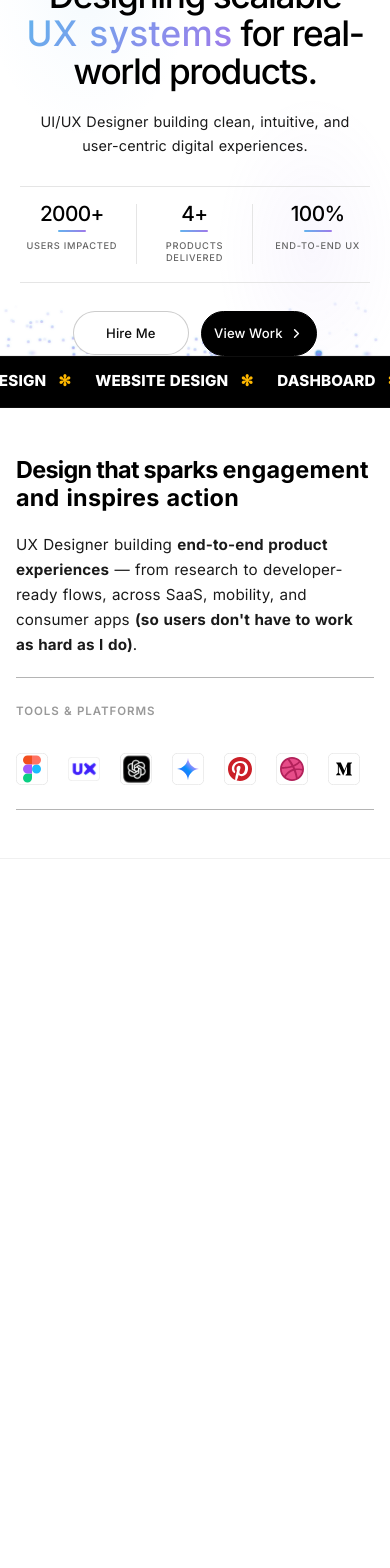
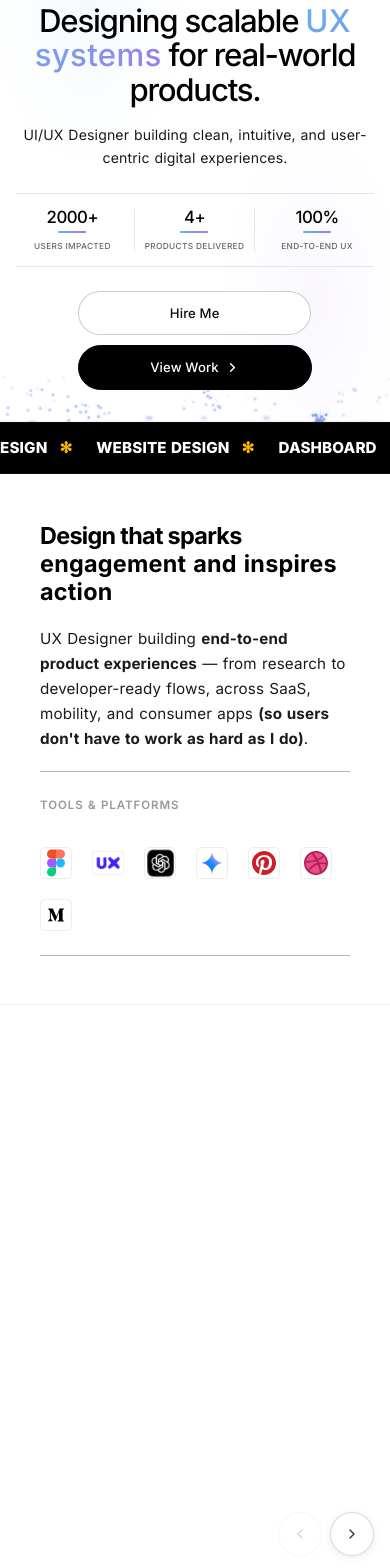
Before and after one commit to AkashGangurde02/Portfolio, a React (Vite) app: page / in a window 390 px wide. Shown: the part 180-1748 px from the top of the page. Built offline with nearby package versions, Linux system fonts and the light colour scheme.

Commit message:
style: responsive design fixes, mobile navbar logo alignment and mobile works carousel

```diff
--- a/src/components/AboutSection.css
+++ b/src/components/AboutSection.css
@@ -8,7 +8,7 @@
   max-width: 1400px;
   margin: 0 auto;
   display: grid;
-  grid-template-columns: 580px 1fr;
+  grid-template-columns: minmax(300px, 45%) 1fr;
   gap: 4rem;
   align-items: stretch;
 }
@@ -19,7 +19,7 @@
 }
 
 .about-image {
-  width: 120%;
+  width: 100%;
   height: 100%;
   min-height: 250px;
   border-radius: 20px;
@@ -242,10 +242,10 @@
 }
 
 
-@media (max-width: 1024px) {
+@media (max-width: 1200px) {
   .about-container {
-    grid-template-columns: 350px 1fr;
-    gap: 4rem;
+    grid-template-columns: minmax(260px, 38%) 1fr;
+    gap: 3rem;
   }
 
   .about-title {
@@ -253,7 +253,36 @@
   }
 
   .home-about-description {
-    font-size: 20px;
+    font-size: 18px;
+  }
+}
+
+@media (max-width: 1024px) {
+  .about-container {
+    grid-template-columns: 1fr;
+    gap: 0;
+  }
+
+  /* Show image on tablet as a full-width banner */
+  .about-image-wrapper {
+    display: block;
+    aspect-ratio: 16 / 7;
+    margin-bottom: 2.5rem;
+  }
+
+  .about-image {
+    width: 100%;
+    height: 100%;
+    min-height: auto;
+    border-radius: 16px;
+  }
+
+  .about-title {
+    font-size: clamp(1.75rem, 4vw, 2.5rem);
+  }
+
+  .home-about-description {
+    font-size: 18px;
   }
 }
 
--- a/src/components/Footer.css
+++ b/src/components/Footer.css
@@ -250,7 +250,6 @@
     text-align: center;
   }
 
-
   /* Center nav links */
   .footer-nav {
     flex-direction: column;
@@ -301,9 +300,38 @@
   }
 
   .footer-main {
-    gap: 3rem;
-    padding-top: 2.5rem;
-    padding-bottom: 2.5rem;
+    gap: 2.5rem;
+    padding-top: 2rem;
+    padding-bottom: 2rem;
+  }
+
+  /* On small mobile, use a 2-column grid for nav links */
+  .footer-nav {
+    display: grid;
+    grid-template-columns: 1fr 1fr;
+    gap: 1rem 2rem;
+    justify-items: center;
+    width: 100%;
+  }
+
+  .footer-nav-link {
+    font-size: 0.95rem;
+    padding: 0.4rem 0;
+  }
+}
+
+@media (max-width: 400px) {
+  .footer {
+    padding: 2.5rem 1rem 1.5rem;
+  }
+
+  .footer-nav {
+    grid-template-columns: 1fr;
+    gap: 0.75rem;
+  }
+
+  .footer-heading {
+    font-size: clamp(0.9rem, 5vw, 1.5rem);
   }
 }
 
--- a/src/components/HeroSection.css
+++ b/src/components/HeroSection.css
@@ -12,6 +12,12 @@
   background-color: var(--bg-page);
   padding: 0 2rem;
   overflow: hidden;
+}
+
+/* ── Hero responsive padding utility ── */
+@media (min-width: 1600px) {
+  .hero-section { padding: 0 4rem; }
+  .hero-container { max-width: 1200px; }
 }
 
 /* ── Ambient background gradient blobs ── */
@@ -371,26 +377,99 @@
   .hero-title { font-size: 72px; }
 }
 
-/* ── Mobile ── */
-@media (max-width: 640px) {
-  .hero-section { padding: 0 1.25rem; }
+/* ── Tablet (640px–968px) ── */
+@media (min-width: 640px) and (max-width: 968px) {
+  .hero-section {
+    min-height: auto;
+    padding: 4rem 2rem 3rem;
+  }
+
+  .hero-container {
+    gap: 2rem;
+  }
 
   .hero-title {
-    font-size: clamp(2.2rem, 9vw, 3rem);
+    font-size: clamp(2.2rem, 5.5vw, 3.5rem);
     margin-bottom: 1.25rem;
   }
 
-  .hero-subtitle { font-size: 0.9rem; margin-bottom: 1.75rem; }
+  .hero-profile-image {
+    width: 80px;
+    height: 80px;
+    margin-bottom: 1.25rem;
+  }
+
+  .hero-impact-stats {
+    max-width: 440px;
+  }
+}
+
+/* ── Mobile ── */
+@media (max-width: 640px) {
+  .hero-section {
+    padding: 3rem 1.25rem 2.5rem;
+    min-height: auto;
+  }
+
+  .hero-title {
+    font-size: clamp(1.95rem, 8.5vw, 2.8rem);
+    margin-bottom: 1rem;
+    line-height: 1.1;
+  }
+
+  .hero-subtitle {
+    font-size: clamp(0.88rem, 3.5vw, 1rem);
+    margin-bottom: 1.5rem;
+    max-width: 100%;
+  }
+
+  .hero-profile-image {
+    width: 64px;
+    height: 64px;
+    margin-bottom: 1.25rem;
+  }
 
   .hero-impact-stats {
     grid-template-columns: repeat(3, 1fr);
     max-width: 100%;
-    margin-bottom: 1.75rem;
+    margin-bottom: 1.5rem;
+    padding: 0.9rem 0;
   }
 
-  .impact-stat-item { padding: 0 0.75rem; }
-  .impact-stat-number { font-size: 1.3rem; }
-  .impact-stat-title { font-size: 0.58rem; }
+  .impact-stat-item { padding: 0 0.5rem; }
+  .impact-stat-number { font-size: 1.15rem; }
+  .impact-stat-title { font-size: 0.56rem; }
 
-  .hero-cta-btn { padding: 11px 22px; font-size: 0.82rem; }
+  .hero-cta-group {
+    gap: 10px;
+    flex-wrap: wrap;
+    justify-content: center;
+  }
+
+  .hero-cta-btn {
+    padding: 11px 20px;
+    font-size: 0.82rem;
+    min-height: 44px;
+  }
 }
+
+/* ── Small phones ── */
+@media (max-width: 400px) {
+  .hero-section { padding: 2.5rem 1rem 2rem; }
+
+  .hero-title {
+    font-size: clamp(1.7rem, 8vw, 2.2rem);
+  }
+
+  .impact-stat-item { padding: 0 0.35rem; }
+  .impact-stat-number { font-size: 1.05rem; }
+  .impact-stat-title { font-size: 0.52rem; letter-spacing: 0.04em; }
+}
+
+/* ── Landscape mobile ── */
+@media (max-width: 768px) and (orientation: landscape) {
+  .hero-section {
+    min-height: auto;
+    padding: 3.5rem 2rem 2rem;
+  }
+}
--- a/src/components/ImpactSection.css
+++ b/src/components/ImpactSection.css
@@ -16,7 +16,7 @@
   margin: 0 auto;
   display: grid;
   grid-template-columns: 1fr 2fr;
-  gap: 8rem;
+  gap: clamp(3rem, 6vw, 8rem);
   align-items: center;
 }
 
@@ -170,7 +170,15 @@
 /* ══════════════════════════════════════════════════════════════
    RESPONSIVE
 ══════════════════════════════════════════════════════════════ */
+@media (max-width: 1280px) {
+  .impact-inner {
+    gap: 4rem;
+  }
+}
+
 @media (max-width: 1024px) {
+  .impact-section { padding: 5rem 2rem; }
+
   .impact-inner {
     grid-template-columns: 1fr;
     gap: 3rem;
--- a/src/components/Navbar.css
+++ b/src/components/Navbar.css
@@ -236,6 +236,11 @@
   transition: all 0.3s cubic-bezier(0.4, 0, 0.2, 1);
 }
 
+/* When navbar is scrolled (white bg), make hamburger dark */
+.navbar.scrolled .hamburger-menu span {
+  background-color: #0D0D0D;
+}
+
 .hamburger-menu:hover span {
   background-color: var(--accent);
 }
@@ -255,6 +260,14 @@
     z-index: 1000;
     padding: 0.75rem 1.5rem;
     box-shadow: 0 2px 8px rgba(0,0,0,0.4);
+  }
+
+  .navbar-logo {
+    color: #FFFFFF !important;
+  }
+
+  .logo-year {
+    color: #999999 !important;
   }
 
   .navbar-container {
@@ -279,10 +292,13 @@
     flex-direction: column;
     justify-content: center;
     gap: 7px;
-    width: 40px;
-    height: 40px;
+    width: 44px;
+    height: 44px;
     padding: 4px;
     align-items: center;
+    /* Hamburger always dark on mobile dark navbar */
+    background: transparent;
+    border: none;
   }
 
   .hamburger-menu span {
--- a/src/components/WorksSection.css
+++ b/src/components/WorksSection.css
@@ -17,7 +17,7 @@
 }
 
 /* ── Header row ── */
-.wc-header {
+.wsc-header {
   display: flex;
   align-items: center;
   justify-content: space-between;
@@ -26,7 +26,7 @@
   border-bottom: 1px solid rgba(0,0,0,0.07);
 }
 
-.wc-section-title {
+.wsc-section-title {
   font-size: clamp(1.5rem, 3vw, 2.2rem);
   font-weight: 700;
   line-height: 1.2;
@@ -35,7 +35,7 @@
   margin: 0;
 }
 
-.wc-view-all-btn {
+.wsc-view-all-btn {
   display: inline-flex;
   align-items: center;
   justify-content: center;
@@ -52,7 +52,7 @@
   white-space: nowrap;
 }
 
-.wc-view-all-btn:hover {
+.wsc-view-all-btn:hover {
   background-color: var(--accent-subtle);
   border-color: var(--accent);
   color: var(--accent) !important;
@@ -60,15 +60,15 @@
   box-shadow: 0 4px 12px rgba(0, 0, 0, 0.05);
 }
 
-/* ── Cards Grid ── */
-.wc-grid {
+/* ── Cards Grid (Desktop: Static Grid Layout) ── */
+.wsc-grid {
   display: grid;
   grid-template-columns: repeat(3, 1fr);
   gap: 0; /* Zero gap so card padding centers the border */
 }
 
 /* ── Individual Card ── */
-.wc-card {
+.wsc-card {
   display: flex;
   flex-direction: column;
   text-decoration: none;
@@ -83,21 +83,21 @@
   transition: transform 0.35s ease;
 }
 
-.wc-card:first-child {
+.wsc-card:first-child {
   padding-left: 0;
 }
 
-.wc-card:last-child {
+.wsc-card:last-child {
   padding-right: 0;
   border-right: none !important;
 }
 
-.wc-card:hover {
+.wsc-card:hover {
   transform: translateY(-4px);
 }
 
 /* ── Thumbnail ── */
-.wc-image-wrap {
+.wsc-image-wrap {
   width: 100%;
   aspect-ratio: 16 / 10.5;
   overflow: hidden;
@@ -106,7 +106,7 @@
   flex-shrink: 0;
 }
 
-.wc-image {
+.wsc-image {
   width: 100%;
   height: 100%;
   object-fit: cover;
@@ -117,13 +117,13 @@
   opacity: 0.95;
 }
 
-.wc-card:hover .wc-image {
+.wsc-card:hover .wsc-image {
   transform: scale(1.03);
   opacity: 1;
 }
 
 /* ── Card Body ── */
-.wc-body {
+.wsc-body {
   display: flex;
   flex-direction: column;
   gap: 6px;
@@ -132,7 +132,7 @@
   background-color: transparent;
 }
 
-.wc-title {
+.wsc-title {
   font-size: 1.25rem; /* Larger, bold title matching image */
   font-weight: 600;
   letter-spacing: -0.02em;
@@ -141,7 +141,7 @@
   margin: 0 0 4px 0;
 }
 
-.wc-meta {
+.wsc-meta {
   display: flex;
   align-items: center;
   gap: 12px;
@@ -150,10 +150,10 @@
   margin-bottom: 4px;
 }
 
-.wc-date { font-weight: 400; }
-.wc-category { font-weight: 400; }
+.wsc-date { font-weight: 400; }
+.wsc-category { font-weight: 400; }
 
-.wc-cta-link {
+.wsc-cta-link {
   display: inline-flex;
   align-items: center;
   gap: 4px;
@@ -167,122 +167,134 @@
   transition: color 0.25s ease, gap 0.2s ease;
 }
 
-.wc-card:hover .wc-cta-link {
+.wsc-card:hover .wsc-cta-link {
   gap: 7px;
   color: #000000 !important;
   background-color: transparent !important;
 }
 
-.wc-cta-arrow {
+.wsc-cta-arrow {
   flex-shrink: 0;
   transition: transform 0.25s ease;
 }
 
-.wc-card:hover .wc-cta-arrow {
+.wsc-card:hover .wsc-cta-arrow {
   transform: translateX(3px);
 }
 
-/* ── Scroll nav arrows (mobile) ── */
-.wc-nav-arrows {
+/* ── Scroll nav arrows (Hidden on desktop) ── */
+.wsc-nav-arrows {
   display: none;
   align-items: center;
+  justify-content: flex-end;
   gap: 8px;
   margin-top: 1.5rem;
 }
 
-.wc-nav-btn {
+.wsc-nav-btn {
   display: inline-flex;
   align-items: center;
   justify-content: center;
-  width: 34px;
-  height: 34px;
+  width: 36px;
+  height: 36px;
   border-radius: 50%;
-  border: 1px solid rgba(255,255,255,0.1);
-  background: rgba(255,255,255,0.03);
-  color: #ADADAD;
+  border: 1.5px solid rgba(0,0,0,0.15);
+  background: #ffffff;
+  color: #333333;
   cursor: pointer;
   transition: all 0.2s ease;
+  box-shadow: 0 2px 8px rgba(0,0,0,0.08);
 }
 
-.wc-nav-btn:hover {
-  background: rgba(255,255,255,0.07);
-  border-color: rgba(255,255,255,0.2);
-  color: #F2F2F2;
+.wsc-nav-btn:hover {
+  background: #f4f4f4;
+  border-color: rgba(0,0,0,0.25);
+  color: #111111;
 }
 
-.wc-nav-btn--disabled {
+.wsc-nav-btn--disabled {
   opacity: 0.2;
   cursor: default;
   pointer-events: none;
 }
 
-/* ── Tablet (2 columns) ── */
+/* ── Tablet (2 columns Static Grid) ── */
 @media (max-width: 1100px) {
   .works-section { padding: 4rem 0; }
-  .wc-grid {
+  .work-container { padding: 0 2rem; }
+
+  .wsc-grid {
+    display: grid;
     grid-template-columns: repeat(2, 1fr);
-    gap: 2.5rem 0; /* Vertical gap, no horizontal gap */
+    gap: 2.5rem 0;
+    margin: 0;
+    padding-left: 0;
+    padding-right: 0;
   }
 
-  .wc-card {
+  .wsc-card {
     padding: 0 1.25rem !important;
     border-right: 1px solid #E5E5E5 !important;
   }
 
   /* Left column cards (odd child) */
-  .wc-card:nth-child(2n+1) {
+  .wsc-card:nth-child(2n+1) {
     padding-left: 0 !important;
     padding-right: 1.25rem !important;
     border-right: 1px solid #E5E5E5 !important;
   }
 
   /* Right column cards (even child) */
-  .wc-card:nth-child(2n) {
+  .wsc-card:nth-child(2n) {
     padding-left: 1.25rem !important;
     padding-right: 0 !important;
     border-right: none !important;
   }
 
-  .wc-card:last-child {
+  .wsc-card:last-child {
     border-right: none !important;
   }
 }
 
-/* ── Mobile (horizontal scroll) ── */
+/* ── Mobile (horizontal scroll carousel) ── */
 @media (max-width: 680px) {
   .works-section { padding: 3rem 0; }
   .work-container { padding: 0 1.25rem; }
-  .wc-header { margin-bottom: 1.5rem; }
-  .wc-section-title { font-size: clamp(1.2rem, 5vw, 1.5rem); }
+  .wsc-header { margin-bottom: 1.5rem; padding-bottom: 1rem; }
+  .wsc-section-title { font-size: clamp(1.2rem, 5vw, 1.5rem); }
 
-  .wc-grid {
+  .wsc-grid {
     display: flex;
     flex-direction: row;
     overflow-x: auto;
     scroll-snap-type: x mandatory;
-    gap: 1.25rem;
-    padding-bottom: 0.5rem;
+    gap: 1rem;
+    padding-bottom: 1rem;
     scrollbar-width: none;
     -ms-overflow-style: none;
     grid-template-columns: unset;
+    margin: 0;
+    padding-left: 0;
+    padding-right: 0;
   }
 
-  .wc-grid::-webkit-scrollbar { display: none; }
+  .wsc-grid::-webkit-scrollbar { display: none; }
 
-  .wc-card {
+  .wsc-card {
     flex-shrink: 0;
-    width: 80vw;
-    max-width: 300px;
+    width: 86vw; /* Increased mobile card width */
+    max-width: 350px; /* Increased max-width */
     scroll-snap-align: start;
     padding: 0 !important;
     border-right: none !important;
   }
 
-  .wc-nav-arrows { display: flex; }
+  .wsc-title { font-size: 1.1rem; }
+  .wsc-nav-arrows { display: flex; }
 }
 
 @media (max-width: 480px) {
-  .wc-section-title { font-size: clamp(1.1rem, 5vw, 1.35rem); }
-  .wc-view-all-btn { font-size: 0.75rem; padding: 6px 14px; }
-  .wc-card { width: 84vw; }
+  .wsc-section-title { font-size: clamp(1.1rem, 5vw, 1.35rem); }
+  .wsc-view-all-btn { font-size: 0.75rem; padding: 6px 14px; }
+  .wsc-card { width: 88vw; }
 }
--- a/src/components/WorksSection.jsx
+++ b/src/components/WorksSection.jsx
@@ -48,7 +48,7 @@ const WorksSection = () => {
   useEffect(() => {
     const ctx = gsap.context(() => {
       // Header fade-in
-      gsap.from('.wc-header', {
+      gsap.from('.wsc-header', {
         scrollTrigger: {
           trigger: sectionRef.current,
           start: 'top 90%',
@@ -91,18 +91,29 @@ const WorksSection = () => {
   const scrollCards = (dir) => {
     const el = cardsRef.current
     if (!el) return
-    el.scrollBy({ left: dir * 340, behavior: 'smooth' })
+    const firstCard = el.querySelector('.wsc-card')
+    const scrollAmount = firstCard ? firstCard.clientWidth : 340
+    el.scrollBy({ left: dir * scrollAmount, behavior: 'smooth' })
     setTimeout(updateScrollButtons, 400)
   }
+
+  useEffect(() => {
+    const timer = setTimeout(updateScrollButtons, 100)
+    window.addEventListener('resize', updateScrollButtons)
+    return () => {
+      clearTimeout(timer)
+      window.removeEventListener('resize', updateScrollButtons)
+    }
+  }, [])
 
   return (
     <section ref={sectionRef} id="work" className="works-section">
       <div className="work-container">
 
         {/* ── Header row ── */}
-        <div className="wc-header">
-          <h2 className="wc-section-title">Selected Works</h2>
-          <Link to="/work" className="wc-view-all-btn">
+        <div className="wsc-header">
+          <h2 className="wsc-section-title">Selected Works</h2>
+          <Link to="/work" className="wsc-view-all-btn">
             View all works
           </Link>
         </div>
@@ -110,26 +121,26 @@ const WorksSection = () => {
         {/* ── Cards grid ── */}
         <div
           ref={cardsRef}
-          className="wc-grid"
+          className="wsc-grid"
           onScroll={updateScrollButtons}
         >
           {projects.map((project) => (
-            <Link key={project.id} to={project.link} className="wc-card">
+            <Link key={project.id} to={project.link} className="wsc-card">
               {/* Thumbnail */}
-              <div className="wc-image-wrap">
-                <img src={project.image} alt={project.title} className="wc-image" />
+              <div className="wsc-image-wrap">
+                <img src={project.image} alt={project.title} className="wsc-image" />
               </div>
 
               {/* Info */}
-              <div className="wc-body">
-                <h3 className="wc-title">{project.title}</h3>
-                <div className="wc-meta">
-                  <span className="wc-date">{project.date}</span>
-                  <span className="wc-category">{project.category}</span>
+              <div className="wsc-body">
+                <h3 className="wsc-title">{project.title}</h3>
+                <div className="wsc-meta">
+                  <span className="wsc-date">{project.date}</span>
+                  <span className="wsc-category">{project.category}</span>
                 </div>
-                <span className="wc-cta-link">
+                <span className="wsc-cta-link">
                   View case study
-                  <svg className="wc-cta-arrow" width="14" height="14" viewBox="0 0 24 24" fill="none">
+                  <svg className="wsc-cta-arrow" width="14" height="14" viewBox="0 0 24 24" fill="none">
                     <path d="M5 12H19M19 12L12 5M19 12L12 19" stroke="currentColor" strokeWidth="2.5" strokeLinecap="round" strokeLinejoin="round" />
                   </svg>
                 </span>
@@ -139,9 +150,9 @@ const WorksSection = () => {
         </div>
 
         {/* ── Scroll nav arrows (mobile) ── */}
-        <div className="wc-nav-arrows">
+        <div className="wsc-nav-arrows">
           <button
-            className={`wc-nav-btn ${!canScrollLeft ? 'wc-nav-btn--disabled' : ''}`}
+            className={`wsc-nav-btn ${!canScrollLeft ? 'wsc-nav-btn--disabled' : ''}`}
             onClick={() => scrollCards(-1)}
             aria-label="Scroll left"
           >
@@ -150,7 +161,7 @@ const WorksSection = () => {
             </svg>
           </button>
           <button
-            className={`wc-nav-btn ${!canScrollRight ? 'wc-nav-btn--disabled' : ''}`}
+            className={`wsc-nav-btn ${!canScrollRight ? 'wsc-nav-btn--disabled' : ''}`}
             onClick={() => scrollCards(1)}
             aria-label="Scroll right"
           >
--- a/src/mobile-enhancements.css
+++ b/src/mobile-enhancements.css
@@ -259,19 +259,8 @@ body {
     }
 }
 
-/* Smooth transitions for mobile */
-@media (max-width: 768px) {
-    * {
-        transition-duration: 0.2s !important;
-    }
-
-    /* Faster animations on mobile */
-    [class*="animate"],
-    [class*="transition"] {
-        animation-duration: 0.3s !important;
-        transition-duration: 0.2s !important;
-    }
-}
+/* NOTE: Blanket transition-duration override removed — it killed GSAP & Framer Motion.
+   Animations are now handled per-component or via prefers-reduced-motion below. */
 
 /* iOS-specific fixes */
 @supports (-webkit-touch-callout: none) {
--- a/src/pages/CaseStudyContactForm.css
+++ b/src/pages/CaseStudyContactForm.css
@@ -4,7 +4,7 @@
 .cfu-page { font-family:'Inter',sans-serif; background:var(--bg-page); color:var(--text-body); -webkit-font-smoothing:antialiased; }
 
 /* HERO */
-.cfu-hero { max-width:1400px; margin:0 auto; padding:8rem 0 5rem; display:grid; grid-template-columns:1fr 1.3fr; gap:4rem; align-items:center; min-height:90vh; }
+.cfu-hero { max-width:1400px; margin:0 auto; padding:8rem 2rem 5rem; display:grid; grid-template-columns:1fr 1.3fr; gap:4rem; align-items:center; min-height:90vh; }
 .cfu-hero-tag { display:inline-block; font-size:.7rem; font-weight:700; letter-spacing:.14em; text-transform:uppercase; color:var(--text-faint); background:var(--bg-alt); border:1px solid var(--border); padding:.4rem 1rem; border-radius:100px; margin-bottom:1.75rem; }
 .cfu-title { font-size:clamp(2.4rem,4.5vw,3.8rem); font-weight:800; line-height:1.05; letter-spacing:-.04em; color:var(--text-primary); margin-bottom:1.25rem; }
 .cfu-accent { color:var(--text-muted); font-style:italic; }
@@ -25,7 +25,7 @@
 .cfu-main-content {
   max-width: 1400px;
   margin: 0 auto;
-  padding: 0;
+  padding: 0 2rem;
   display: grid;
   grid-template-columns: 255px 1fr;
   gap: 3rem;
@@ -466,6 +466,24 @@
   max-width: 460px;
 }
 
+/* Audit slider additional responsive */
+@media (max-width: 680px) {
+  .cfu-aud-root {
+    padding: 1.5rem 1rem;
+    gap: 2rem;
+    border-radius: 16px;
+  }
+  .cfu-aud-item-title {
+    font-size: 0.9rem;
+  }
+  .cfu-aud-content-title {
+    font-size: 1.1rem;
+  }
+  .cfu-aud-content-desc {
+    font-size: 0.88rem;
+  }
+}
+
 /* OUTCOME SECTION */
 .cfu-outcome-card {
   padding: 2rem;
@@ -483,31 +501,31 @@
 
 /* RESPONSIVE */
 @media(max-width:1024px){
-  .cfu-hero { grid-template-columns:1fr; min-height:auto; gap:3rem; padding: 2rem 1.5rem; }
+  .cfu-hero { grid-template-columns:1fr; min-height:auto; gap:3rem; padding: 6rem 2rem 4rem; }
   .cfu-hero-visual { justify-self: center; }
   .cfu-main-content { gap: 3.5rem; }
   .cfu-goals-grid { grid-template-columns: repeat(2, 1fr); }
 }
 
 @media(max-width:968px){
-  .cfu-main-content { grid-template-columns: 1fr; }
+  .cfu-main-content { grid-template-columns: 1fr; padding: 0 2rem; }
   .cfu-toc-area { display: none; }
   .cfu-ba-grid { grid-template-columns: 1fr; }
   .cfu-cards-grid { grid-template-columns: 1fr; }
 }
 
 @media(max-width:768px){
-  .cfu-hero { padding: 2.5rem 1rem 3rem; }
-  .cfu-title { font-size:2.2rem; }
+  .cfu-hero { padding: 4rem 1.5rem 3rem; }
+  .cfu-title { font-size: clamp(1.9rem, 6vw, 2.6rem); }
   .cfu-meta-row { flex-direction:column; }
   .cfu-meta-item { border-right:none; border-bottom:1px solid var(--border); }
   .cfu-meta-item:last-child { border-bottom:none; }
 
-  .cfu-main-content { padding: 0 1rem; }
+  .cfu-main-content { padding: 0 1.25rem; }
   .cfu-cta { padding: 4rem 1.5rem; }
 
-  .cfu-flow-section-title { font-size: 1.4rem; }
-  .cfu-body { font-size: 0.95rem; }
+  .cfu-flow-section-title { font-size: 1.35rem; }
+  .cfu-body { font-size: 0.92rem; }
   .cfu-metric { font-size: 2.5rem; }
   .cfu-aud-root { grid-template-columns: 1fr; gap: 2.5rem; padding: 2rem 1.5rem; }
   .cfu-aud-content-title { font-size: 1.25rem; }
@@ -517,8 +535,15 @@
   .cfu-improvements-grid { grid-template-columns: 1fr; }
 }
 
+@media(max-width:640px){
+  .cfu-ba-grid { grid-template-columns: 1fr; gap: 1rem; }
+  .cfu-ba-panel { padding: 1.25rem; }
+  .cfu-goal-card { padding: 1.25rem 1rem; }
+}
+
 @media(max-width:480px){
-  .cfu-hero { padding: 2rem 1rem 3rem; }
-  .cfu-title { font-size:1.9rem; }
+  .cfu-hero { padding: 3rem 1rem 2.5rem; }
+  .cfu-title { font-size: clamp(1.6rem, 7vw, 2rem); }
+  .cfu-main-content { padding: 0 1rem; }
   .cfu-cta { padding: 3rem 1rem; }
 }
--- a/src/responsive.css
+++ b/src/responsive.css
@@ -1060,10 +1060,10 @@ img {
    GLOBAL SECTION PADDING NORMALIZATION
    ============================================================ */
 @media (max-width: 768px) {
-  /* Prevent any section from having too wide horizontal padding */
+  /* Prevent any section from having too wide horizontal padding.
+     Case study containers (gw-*, cfu-*) handle their own padding. */
   .hero-container,
   .works-container,
-  .about-container,
   .impact-inner,
   .testimonials-container,
   .insights-container,
@@ -1075,6 +1075,33 @@ img {
   .work-container {
     padding-left: 0;
     padding-right: 0;
+  }
+}
+
+/* ============================================================
+   ULTRA-WIDE SCREENS (≥1600px) — Prevent over-stretching
+   ============================================================ */
+@media (min-width: 1600px) {
+  /* Ensure case study pages have breathing room on huge monitors */
+  .gw-hero,
+  .cfu-hero,
+  .gw-main-content,
+  .cfu-main-content {
+    max-width: 1600px;
+    padding-left: 4rem;
+    padding-right: 4rem;
+  }
+
+  /* Works section ultra-wide */
+  .work-container {
+    padding-left: 4rem;
+    padding-right: 4rem;
+  }
+
+  /* About section */
+  .about-section {
+    padding-left: 4rem;
+    padding-right: 4rem;
   }
 }
 
@@ -1097,7 +1124,14 @@ img {
   .cs2-problem-card:hover,
   .cs2-impact-card:hover,
   .modern-work-card:hover,
-  .featured-card:hover {
+  .featured-card:hover,
+  .wc-card:hover,
+  .gw-info-card:hover,
+  .ord-audit-card:hover,
+  .ord-goal-card:hover,
+  .ord-competitor-card:hover,
+  .cfu-audit-card:hover,
+  .cfu-goal-card:hover {
     transform: none !important;
   }
 }
```
Also changed, not shown: src/pages/CaseStudyGrubwala.css (+67 -16 lines).
